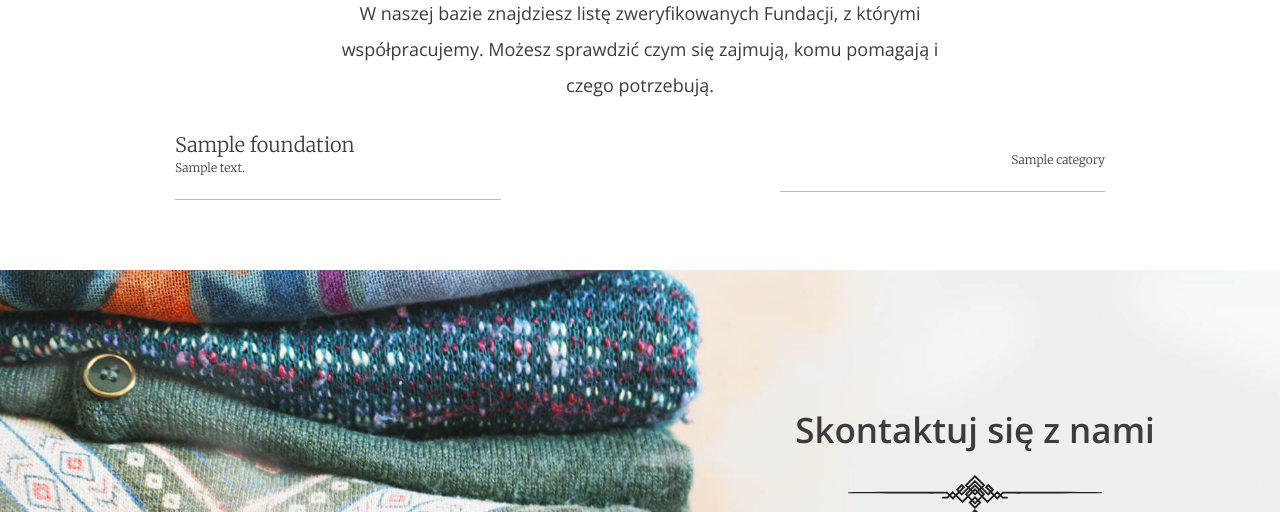
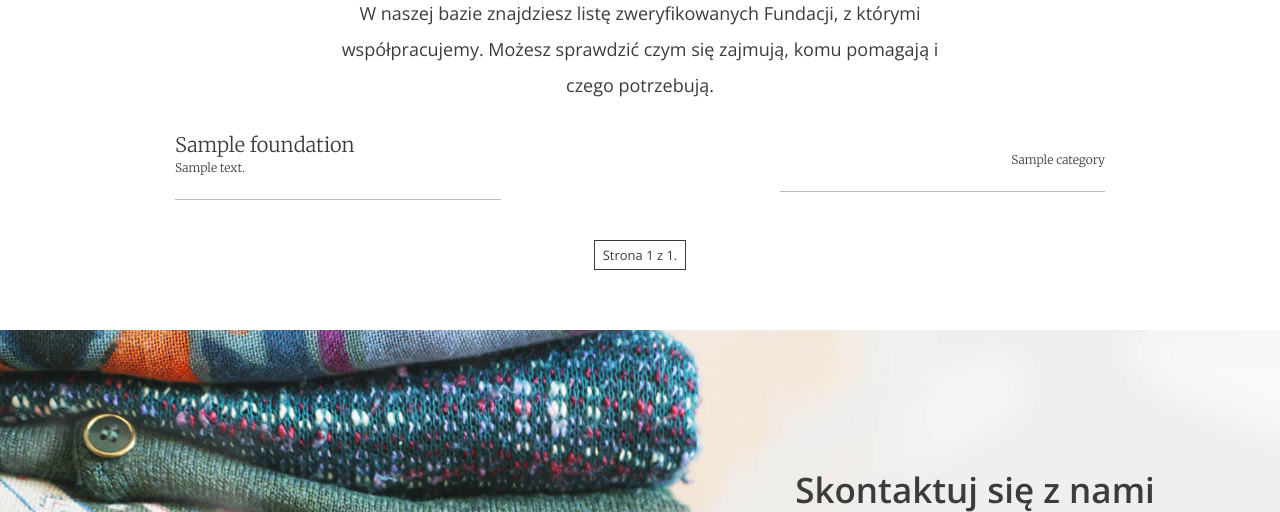
Before and after one commit to Patryk-Baracz/OWDR, a Django app: template owdr/owdr_app/templates/index.html in a window 1280 px wide. Shown: the part 2762-3274 px from the top of the page. Run offline with Django 3.2, Linux system fonts and the light colour scheme; tables that the repository leaves empty hold one stand-in row (values such as "Sample post"); the template is opened without the code that fills it: values that come from a table or form of the project are taken from there, most other values are stand-ins (such as "Sample title", 1, 10 or a date in 2020).

Commit message:
Paginacja instytucji

```diff
--- a/owdr/owdr_app/templates/index.html
+++ b/owdr/owdr_app/templates/index.html
@@ -94,6 +94,7 @@
             <div class="col"><div class="text">{{ foundation.category}}</div></div>
           </li>
           {% endfor %}
+
 <!--          <li>-->
 <!--            <div class="col">-->
 <!--              <div class="title">Fundacja “Dla dzieci"</div>-->
@@ -112,13 +113,25 @@
 <!--            <div class="col"><div class="text">ubrania, jedzenie, ciepłe koce</div></div>-->
 <!--          </li>-->
         </ul>
-        <!-- Pagination
-        <ul class="help--slides-pagination">
-          <li><a href="#" class="btn btn--small btn--without-border active" data-page="1">1</a></li>
-          <li><a href="#" class="btn btn--small btn--without-border" data-page="2">2</a></li>
-          <li><a href="#" class="btn btn--small btn--without-border" data-page="3">3</a></li>
-        </ul>
-        -->
+
+        <div class="help--slides-pagination">
+          {% if foundations.has_previous %}
+
+            <a href="?page=1#help" class="btn btn--small btn--without-border">&laquo; Pierwsza</a>
+            <a href="?page={{ foundations.previous_page_number }}#help" class="btn btn--small btn--without-border">Poprzednia</a>
+
+          {% endif %}
+          <span class="btn btn--small btn--without-border active">
+            Strona {{ foundations.number }} z {{ foundations.paginator.num_pages }}.
+          </span>
+          {% if foundations.has_next %}
+
+            <a href="?page={{ foundations.next_page_number }}#help" class="btn btn--small btn--without-border">Następna</a>
+            <a href="?page={{ foundations.paginator.num_pages }}#help" class="btn btn--small btn--without-border">Ostatnia &raquo;</a>
+
+          {% endif %}
+        </div>
+
       </div>
 
 
@@ -168,15 +181,24 @@
 <!--          </li>-->
         </ul>
 
-        <!-- Pagination
-        <ul class="help--slides-pagination">
-          <li><a href="#" class="btn btn--small btn--without-border active" data-page="1">1</a></li>
-          <li><a href="#" class="btn btn--small btn--without-border" data-page="2">2</a></li>
-          <li><a href="#" class="btn btn--small btn--without-border" data-page="3">3</a></li>
-          <li><a href="#" class="btn btn--small btn--without-border" data-page="4">4</a></li>
-          <li><a href="#" class="btn btn--small btn--without-border" data-page="5">5</a></li>
-        </ul>
-        -->
+        <div class="help--slides-pagination">
+          {% if organisations.has_previous %}
+
+            <a href="?page=1#help" class="btn btn--small btn--without-border">&laquo; Pierwsza</a>
+            <a href="?page={{ organisations.previous_page_number }}#help" class="btn btn--small btn--without-border">Poprzednia</a>
+
+          {% endif %}
+          <span class="btn btn--small btn--without-border active">
+            Strona {{ organisations.number }} z {{ organisations.paginator.num_pages }}.
+          </span>
+          {% if organisations.has_next %}
+
+            <a href="?page={{ organisations.next_page_number }}#help" class="btn btn--small btn--without-border">Następna</a>
+            <a href="?page={{ organisations.paginator.num_pages }}#help" class="btn btn--small btn--without-border">Ostatnia &raquo;</a>
+
+          {% endif %}
+        </div>
+
       </div>
 
       <!-- SLIDE 3 -->
@@ -204,12 +226,23 @@
 <!--          </li>-->
         </ul>
 
-        <!-- Pagination
-        <ul class="help--slides-pagination">
-          <li><a href="#" class="btn btn--small btn--without-border active" data-page="1">1</a></li>
-          <li><a href="#" class="btn btn--small btn--without-border" data-page="2">2</a></li>
-        </ul>
-        -->
+        <div class="help--slides-pagination">
+          {% if gatherings.has_previous %}
+
+            <a href="?page=1#help" class="btn btn--small btn--without-border">&laquo; Pierwsza</a>
+            <a href="?page={{ gatherings.previous_page_number }}#help" class="btn btn--small btn--without-border">Poprzednia</a>
+
+          {% endif %}
+          <span class="btn btn--small btn--without-border active">
+            Strona {{ gatherings.number }} z {{ gatherings.paginator.num_pages }}.
+          </span>
+          {% if gatherings.has_next %}
+
+            <a href="?page={{ gatherings.next_page_number }}#help" class="btn btn--small btn--without-border">Następna</a>
+            <a href="?page={{ gatherings.paginator.num_pages }}#help" class="btn btn--small btn--without-border">Ostatnia &raquo;</a>
+
+          {% endif %}
+        </div>
       </div>
     </section>
 
```
Also changed, not shown: owdr/owdr_app/views.py (+9 -0 lines).
